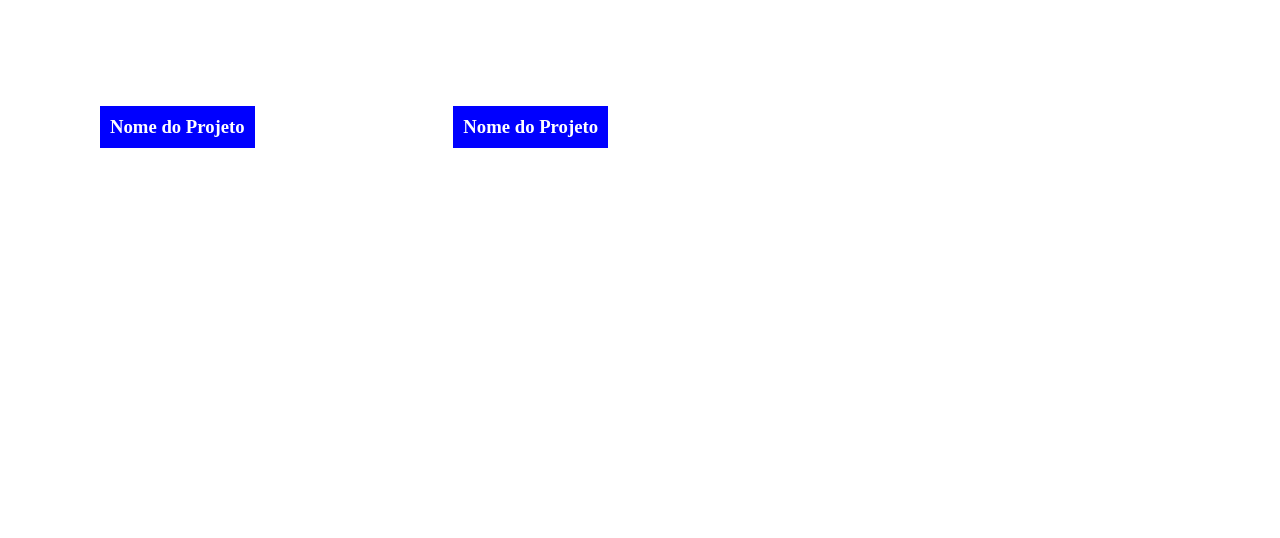
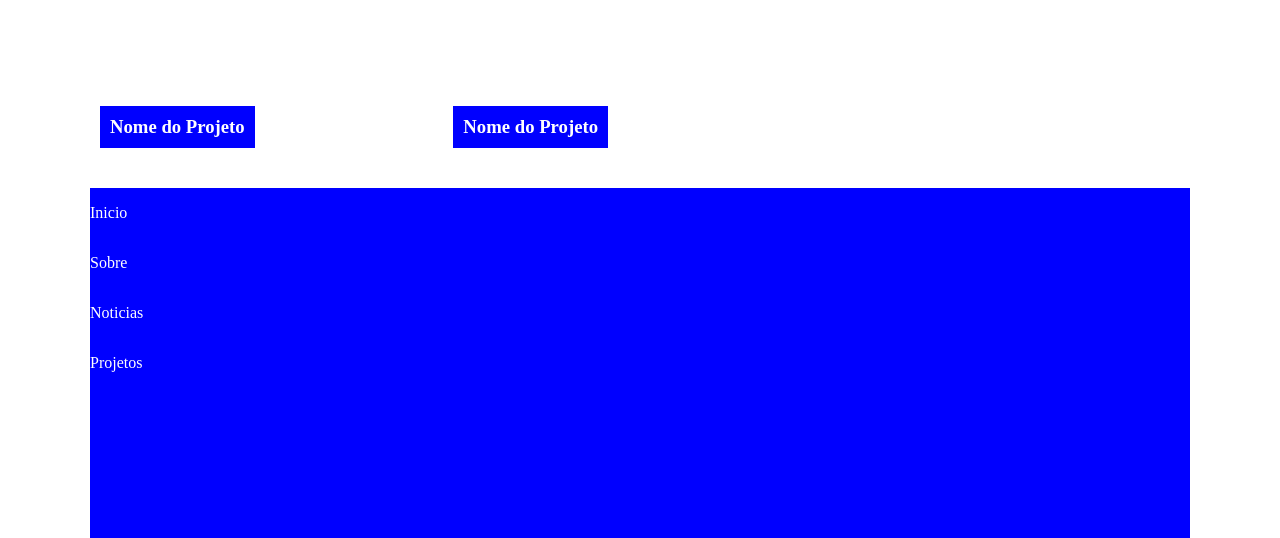
Before and after one commit to edirodri/projeto-principal, a plain HTML site: page index.html in a window 1280 px wide. Shown: the part 1594-2132 px from the top of the page. Before the commit the page ends 1782 px from the top, so only its background shows below. Drawn offline with Linux system fonts and the light colour scheme.

Commit message:
Add files via upload

```diff
--- a/index.html
+++ b/index.html
@@ -76,5 +76,15 @@
                  </ul>
        </section>
 
+    <footer>
+       <div class="links">
+           <ul>
+                <li>Inicio</li>
+                <li>Sobre</li>
+                <li>Noticias</li>
+                <li>Projetos</li>
+           </ul>
+       </div>
+     </footer>
 	</body>
 </html>
--- a/style.css
+++ b/style.css
@@ -122,3 +122,22 @@ section#projetos ul li h3{
     color: #fff;
     padding: 10px;
 }
+footer{
+    height: 350px;
+    background: blue;
+    color: #fff;
+    display: flex;
+
+    width: 1100px;
+    margin: 0 auto;
+}
+footr .logo{
+    width: 400px;
+}
+footer .logo img{
+    width: 100%;
+}
+footer ul li{
+    line-height: 50px;
+    list-style: none;
+}
```
